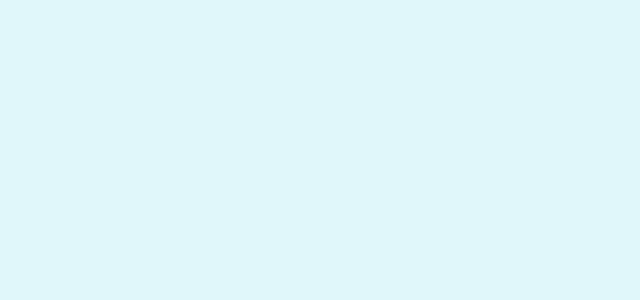
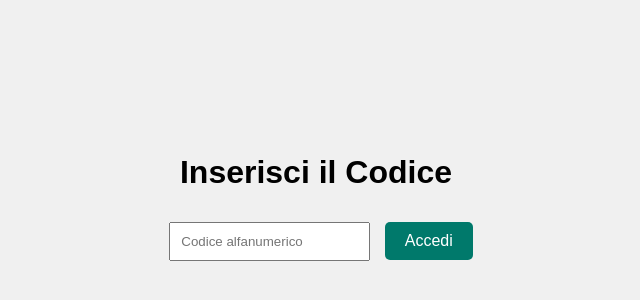
Before and after one commit to Russ017/giro2, a plain HTML site: page index.html in a window 1280 px wide. Shown: the part 198-498 px from the top of the page, without its empty margins (324-964 px from the left). Drawn offline with Linux system fonts and the light colour scheme.

Commit message:
Update index.html

```diff
--- a/index.html
+++ b/index.html
@@ -7,29 +7,57 @@
     <style>
         body {
             font-family: Arial, sans-serif;
-            background-color: #e0f7fa;
-            color: #333;
+            background-color: #f0f0f0;
             display: flex;
-            flex-direction: column;
             justify-content: center;
             align-items: center;
             height: 100vh;
-            margin: 0;
             text-align: center;
-        }
-        h1 {
-            margin-bottom: 20px;
-            color: #00796b;
         }
         input {
             padding: 10px;
+            margin: 10px;
+        }
+        button {
+            padding: 10px 20px;
             font-size: 16px;
-            border: 2px solid #00796b;
+            background-color: #00796b;
+            color: white;
+            border: none;
             border-radius: 5px;
-            width: 250px;
-            margin-bottom: 20px;
-            outline: none;
-            transition: border-color 0.3s;
+            cursor: pointer;
         }
-        input:focus {
-            border-color: #0
+        button:hover {
+            background-color: #004d40;
+        }
+    </style>
+</head>
+<body>
+    <div>
+        <h1>Inserisci il Codice</h1>
+        <input type="text" id="codice" maxlength="10" placeholder="Codice alfanumerico">
+        <button onclick="controllaCodice()">Accedi</button>
+        <p id="messaggio" style="color: red;"></p>
+    </div>
+
+    <script>
+        const codiceCorretto = "ABCD123456"; // Cambia con il tuo codice
+
+        function controllaCodice() {
+            const codiceInserito = document.getElementById('codice').value;
+
+            if (codiceInserito === codiceCorretto) {
+                // Controlla se è già stato utilizzato
+                if (!localStorage.getItem('accessoUtilizzato')) {
+                    localStorage.setItem('accessoUtilizzato', 'true');
+                    window.location.href = 'paginaSuccessiva.html';
+                } else {
+                    document.getElementById('messaggio').innerText = "Hai già utilizzato questo codice!";
+                }
+            } else {
+                document.getElementById('messaggio').innerText = "Codice errato!";
+            }
+        }
+    </script>
+</body>
+</html>
```
